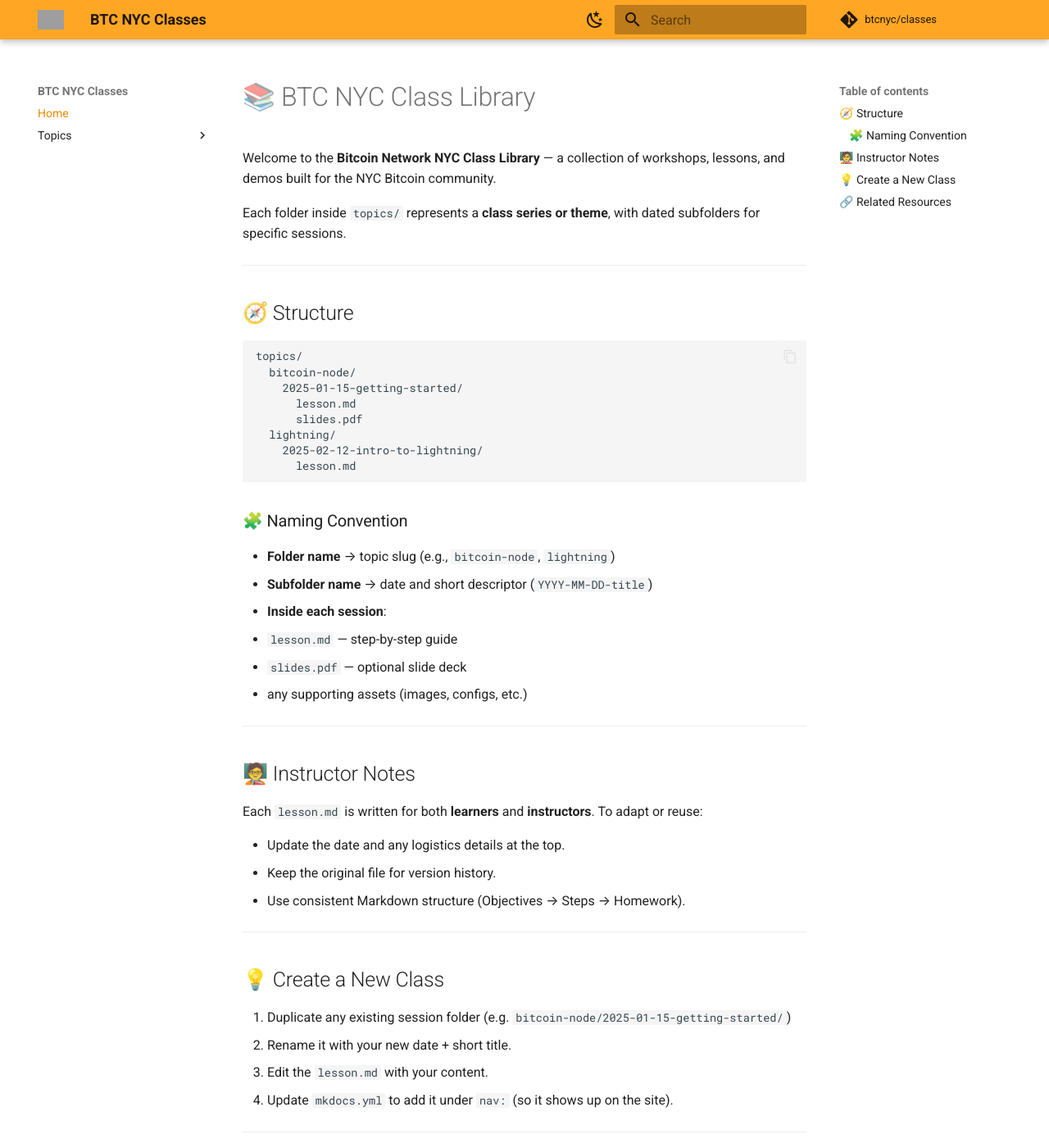
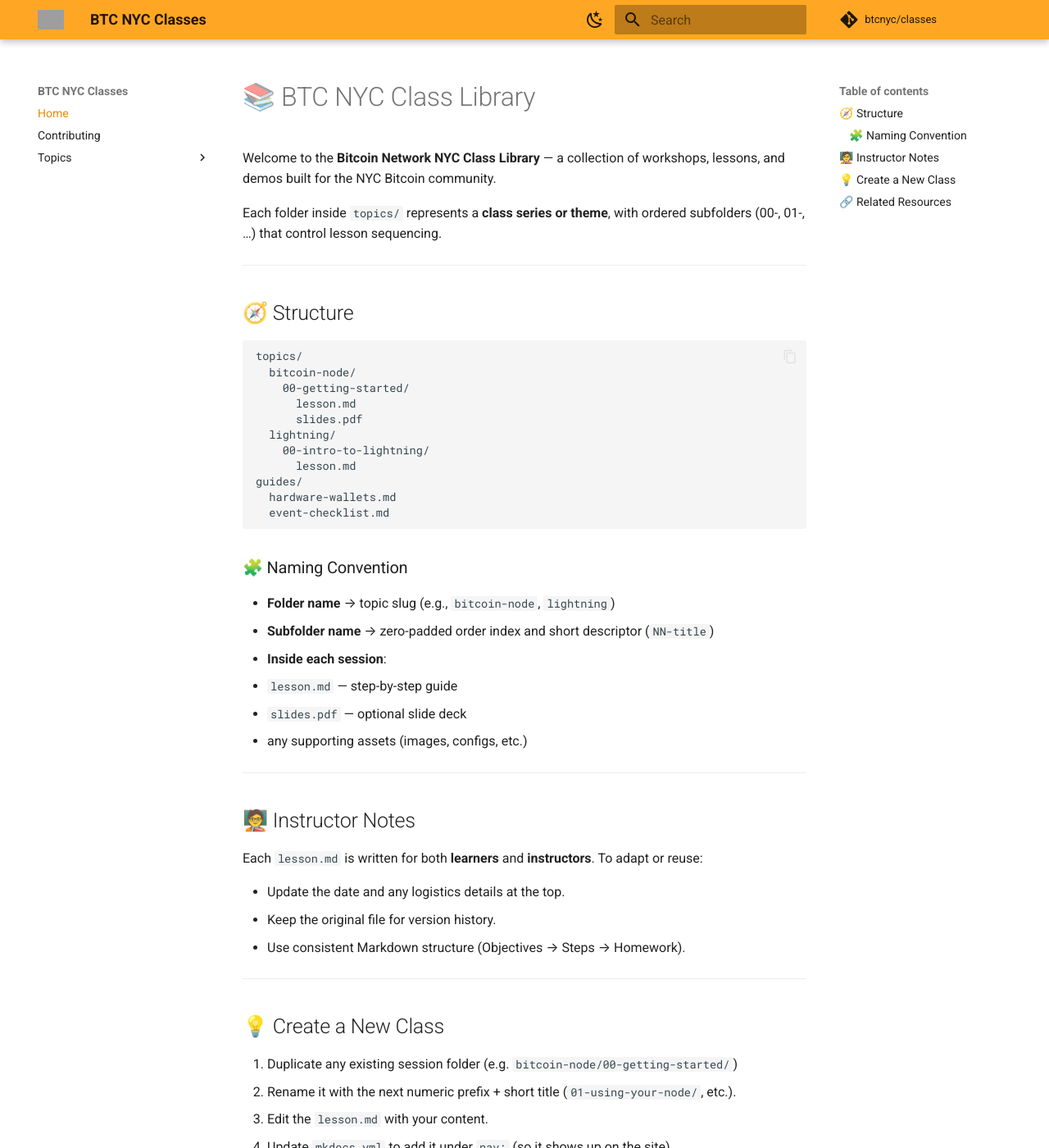
Before and after one commit to btcnyc/classes, an MkDocs documentation site: the page built from docs/README.md, in a window 1280 px wide and 1400 px high. Shown: the whole window at 82% size. Built offline with MkDocs 1.6.1 and Material for MkDocs 9.7.7, drawn with Linux system fonts in a browser that asks for light colours; comment, search, counter and statistics services are not loaded; some of the changed text lies outside the part shown; grey boxes are pictures that could not be loaded.

Commit message:
Curriculum restructure: switch to ordered topic folders, update nav & docs

````diff
--- a/docs/README.md
+++ b/docs/README.md
@@ -4,7 +4,7 @@
 a collection of workshops, lessons, and demos built for the NYC Bitcoin community.
 
 Each folder inside `topics/` represents a **class series or theme**,
-with dated subfolders for specific sessions.
+with ordered subfolders (00-, 01-, …) that control lesson sequencing.
 
 ---
 
@@ -13,18 +13,21 @@
 ```plaintext
 topics/
   bitcoin-node/
-    2025-01-15-getting-started/
+    00-getting-started/
       lesson.md
       slides.pdf
   lightning/
-    2025-02-12-intro-to-lightning/
+    00-intro-to-lightning/
       lesson.md
+guides/
+  hardware-wallets.md
+  event-checklist.md
 ```
 
 ### 🧩 Naming Convention
 
 * **Folder name** → topic slug (e.g., `bitcoin-node`, `lightning`)
-* **Subfolder name** → date and short descriptor (`YYYY-MM-DD-title`)
+* **Subfolder name** → zero-padded order index and short descriptor (`NN-title`)
 * **Inside each session**:
 
   * `lesson.md` — step-by-step guide
@@ -46,8 +49,8 @@
 
 ## 💡 Create a New Class
 
-1. Duplicate any existing session folder (e.g. `bitcoin-node/2025-01-15-getting-started/`)
-2. Rename it with your new date + short title.
+1. Duplicate any existing session folder (e.g. `bitcoin-node/00-getting-started/`)
+2. Rename it with the next numeric prefix + short title (`01-using-your-node/`, etc.).
 3. Edit the `lesson.md` with your content.
 4. Update `mkdocs.yml` to add it under `nav:` (so it shows up on the site).
 
--- a/mkdocs.yml
+++ b/mkdocs.yml
@@ -34,9 +34,14 @@
 
 nav:
   - Home: README.md
+  - Contributing: CONTRIBUTING.md
   - Topics:
-      - "Run a Bitcoin Node (Jan 15, 2025)": topics/bitcoin-node/2025-01-15-getting-started/lesson.md
-      - "Lightning Basics (Feb 12, 2025)": topics/lightning/2025-02-12-intro-to-lightning/lesson.md
+      - Overview: topics/README.md
+      - Bitcoin Node:
+          - Getting Started: topics/bitcoin-node/00-getting-started/lesson.md
+          # - Using Your Node: topics/bitcoin-node/01-using-your-node/lesson.md
+      - Lightning:
+          - Lightning Basics: topics/lightning/00-intro-to-lightning/lesson.md
   # - Guides:
       # - Hardware Wallets: guides/hardware-wallets.md
       # - Event Checklist: guides/event-checklist.md
````
Also changed, not shown: README.md (+5 -3 lines), docs/CONTRIBUTING.md (added, +64 -0 lines), docs/topics/README.md (added, +21 -0 lines), docs/topics/bitcoin-node/00-getting-started/lesson.md (renamed from docs/topics/bitcoin-node/2025-01-15-getting-started/lesson.md, +8 -1 lines), docs/topics/lightning/00-intro-to-lightning/lesson.md (renamed from docs/topics/lightning/2025-02-12-intro-to-lightning/lesson.md, +8 -1 lines).
